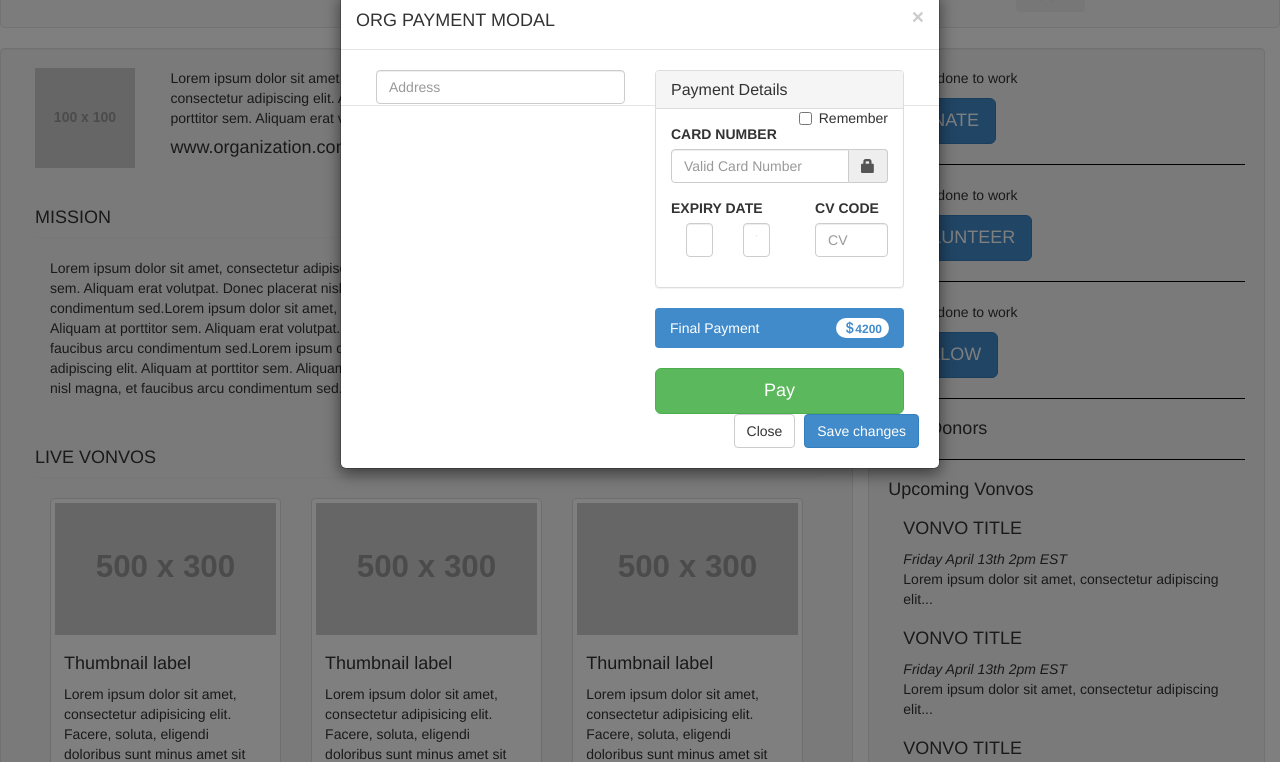
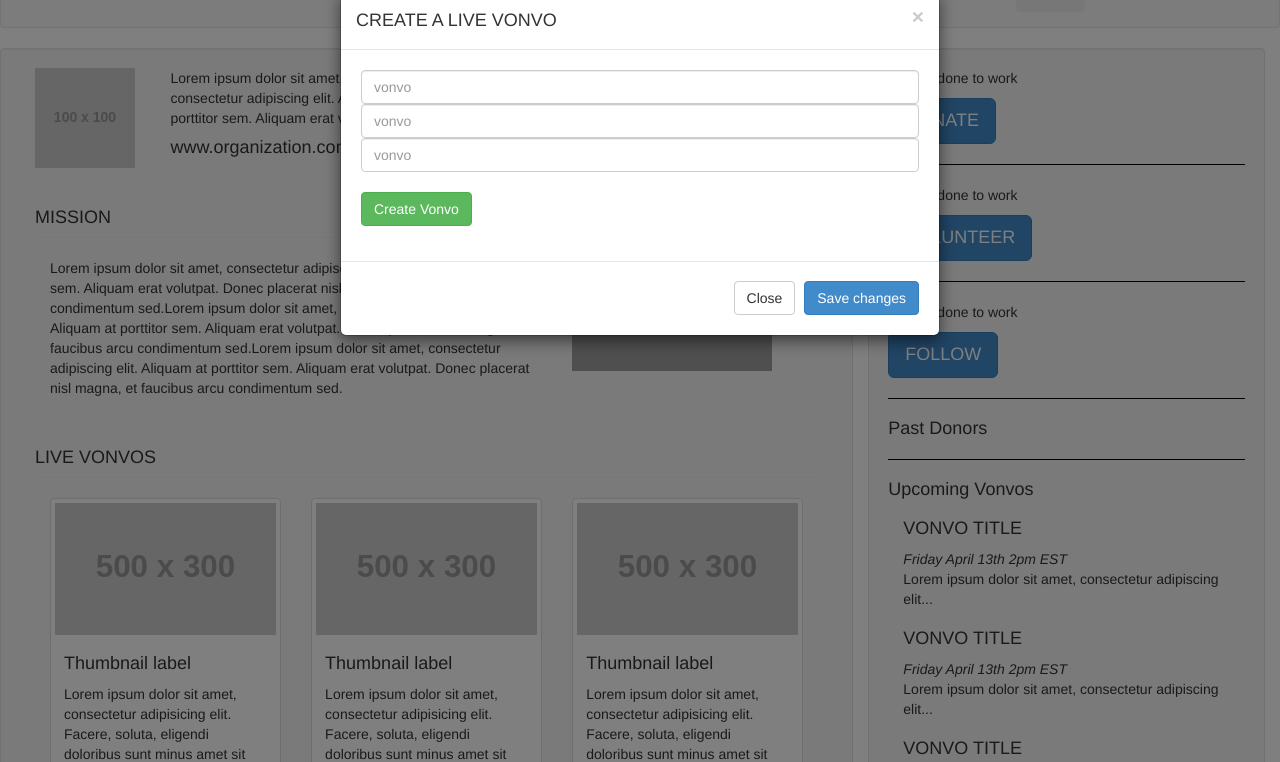
Before and after one commit to leofrozenyogurt/leofrozenyogurt.github.io, a plain HTML site: page index.html at #!/profile in a window 1280 px wide. Both pictures are taken after a click on the button "VOLUNTEER". Shown: the part 38-800 px from the top of the page. Drawn offline with nearby package versions, Linux system fonts and the light colour scheme; some packages are replaced by stand-ins of ours; grey boxes are pictures that could not be loaded; placeholder pictures from the web are drawn by us.

Commit message:
create vonvo modal

```diff
--- a/index.html
+++ b/index.html
@@ -222,6 +222,55 @@
 </div>
 
 
+<div class="modal fade" id="createModal" tabindex="-1" role="dialog" aria-labelledby="myModalLabel" aria-hidden="true">
+  <div class="modal-dialog">
+    <div class="modal-content">
+      <div class="modal-header">
+        <button type="button" class="close" data-dismiss="modal" aria-hidden="true">&times;</button>
+        <h4 class="modal-title" id="myModalLabel">CREATE A LIVE VONVO</h4>
+      </div>
+      <div class="modal-body">
+            <form class="form-horizontal">
+            <fieldset>
+            <!-- Sign In Form -->
+            <!-- Text input-->
+            <div class="control-group">
+              <div class="controls">
+                <input required=""  type="text" class="form-control" placeholder="vonvo" class="input-medium" required="">
+              </div>
+            </div>
+
+            <div class="control-group">
+              <div class="controls">
+                <input required=""  type="text" class="form-control" placeholder="vonvo" class="input-medium" required="">
+              </div>
+            </div>
+
+            <div class="control-group">
+              <div class="controls">
+                <input required=""  type="text" class="form-control" placeholder="vonvo" class="input-medium" required="">
+              </div>
+            </div>
+
+            <!-- Button -->
+            <div class="control-group">
+              <label class="control-label" for="signin"></label>
+              <div class="controls">
+                <button id="signin" name="signin" class="btn btn-success">Create Vonvo</button>
+              </div>
+            </div>
+            </fieldset>
+            </form>
+      </div>
+      <div class="modal-footer">
+        <button type="button" class="btn btn-default" data-dismiss="modal">Close</button>
+        <button type="button" class="btn btn-primary">Save changes</button>
+      </div>
+    </div>
+  </div>
+</div>
+
+
 <!-- END OF LOGIN MODAL -->
 </body>
 
--- a/pages/profile.html
+++ b/pages/profile.html
@@ -94,7 +94,7 @@
 	  			<button class="btn btn-lg btn-primary payment">DONATE</button>
 	  			<hr>
 	  			<p>help us done to work</p>
-	  			<button class="btn btn-lg btn-primary payment">VOLUNTEER</button>
+	  			<button class="btn btn-lg btn-primary create">VOLUNTEER</button>
 	  			<hr>
 	  			<p>help us done to work</p>
 	  			<button class="btn btn-lg btn-primary payment">FOLLOW</button>
--- a/script.js
+++ b/script.js
@@ -54,6 +54,10 @@
 				$('#paymentModal').modal('show');
 			});
 
+			$('.create').click(function(){
+				$('#createModal').modal('show');
+			});
+
 			$('.red_video').popover({
 			offset: 10,
 			trigger: 'manual',
```
